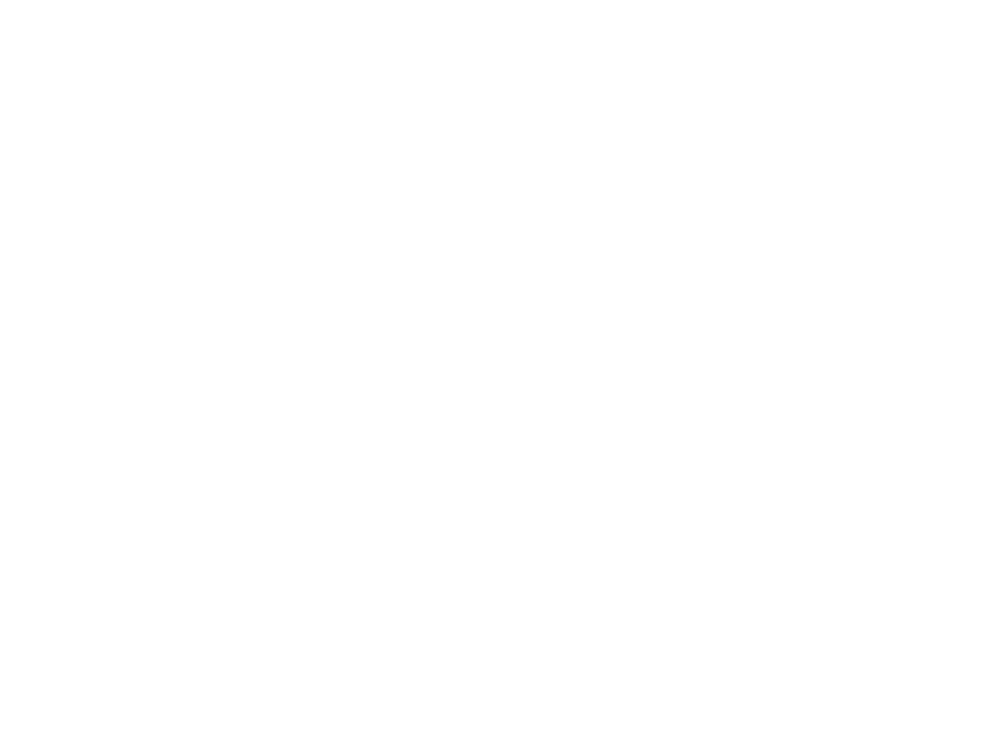
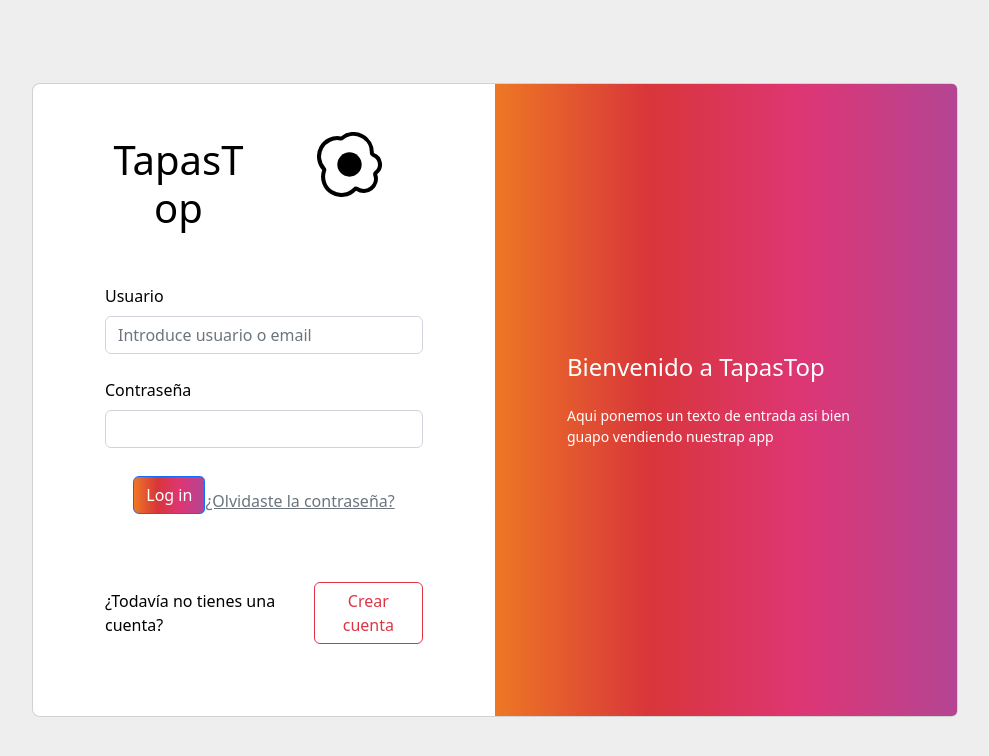
Before and after one commit to TapasTop/angular-frontend, an Angular app in the folder front/: page /login in a window 1280 px wide. Before the commit this address led to /. Shown: the top 756 px of the page, without its empty margins (145-1134 px from the left). Built offline with nearby package versions, Linux system fonts and the light colour scheme.

Commit message:
vista del login

```diff
--- a/front/src/app/app-routing.module.ts
+++ b/front/src/app/app-routing.module.ts
@@ -1,7 +1,12 @@
 import { NgModule } from '@angular/core';
 import { RouterModule, Routes } from '@angular/router';
+import { AppComponent } from './app.component';
+import { LoginComponent } from './login/login.component';
 
-const routes: Routes = [];
+const routes: Routes = [
+  { path: "", component: AppComponent, pathMatch: "full" },
+  { path: 'login', component: LoginComponent }
+];
 
 @NgModule({
   imports: [RouterModule.forRoot(routes)],
--- a/front/src/app/app.component.html
+++ b/front/src/app/app.component.html
@@ -1 +1,4 @@
-<router-outlet></router-outlet>
+
+<div>
+    <router-outlet></router-outlet>
+</div>
--- a/front/src/app/app.component.ts
+++ b/front/src/app/app.component.ts
@@ -1,4 +1,5 @@
 import { Component } from '@angular/core';
+import { FormsModule } from '@angular/forms';
 
 @Component({
   selector: 'app-root',
--- a/front/src/app/app.module.ts
+++ b/front/src/app/app.module.ts
@@ -3,10 +3,12 @@
 
 import { AppRoutingModule } from './app-routing.module';
 import { AppComponent } from './app.component';
+import { LoginComponent } from './login/login.component';
 
 @NgModule({
   declarations: [
-    AppComponent
+    AppComponent,
+    LoginComponent,
   ],
   imports: [
     BrowserModule,
--- /dev/null
+++ b/front/src/app/login/login.component.css
@@ -0,0 +1,22 @@
+.gradient-custom-2 {
+    /* fallback for old browsers */
+    background: #fccb90;
+
+    /* Chrome 10-25, Safari 5.1-6 */
+    background: -webkit-linear-gradient(to right, #ee7724, #d8363a, #dd3675, #b44593);
+
+    /* W3C, IE 10+/ Edge, Firefox 16+, Chrome 26+, Opera 12+, Safari 7+ */
+    background: linear-gradient(to right,#ee7724, #d8363a, #dd3675, #b44593);
+    }
+
+    @media (min-width: 768px) {
+    .gradient-form {
+    height: 100vh !important;
+    }
+    }
+    @media (min-width: 769px) {
+    .gradient-custom-2 {
+    border-top-right-radius: .3rem;
+    border-bottom-right-radius: .3rem;
+    }
+    }
--- /dev/null
+++ b/front/src/app/login/login.component.html
@@ -0,0 +1,63 @@
+<section class="h-100 gradient-form" style="background-color: #eee;">
+    <div class="container py-5 h-100">
+      <div class="row d-flex justify-content-center align-items-center h-100">
+        <div class="col-xl-10">
+          <div class="card rounded-3 text-black">
+            <div class="row g-0">
+              <div class="col-lg-6">
+                <div class="card-body p-md-5 mx-md-4">
+
+                  <div class="text-center">
+                    <div class="row">
+                        <div class="col-6">
+                            <h1 class="mt-1 mb-5 pb-1">TapasTop</h1>
+                        </div>
+                        <div class="col">
+                            <svg xmlns="http://www.w3.org/2000/svg" width="65" height="65" fill="currentColor" class="bi bi-egg-fried" viewBox="0 0 16 16">
+                                <path d="M8 11a3 3 0 1 0 0-6 3 3 0 0 0 0 6z"/>
+                                <path d="M13.997 5.17a5 5 0 0 0-8.101-4.09A5 5 0 0 0 1.28 9.342a5 5 0 0 0 8.336 5.109 3.5 3.5 0 0 0 5.201-4.065 3.001 3.001 0 0 0-.822-5.216zm-1-.034a1 1 0 0 0 .668.977 2.001 2.001 0 0 1 .547 3.478 1 1 0 0 0-.341 1.113 2.5 2.5 0 0 1-3.715 2.905 1 1 0 0 0-1.262.152 4 4 0 0 1-6.67-4.087 1 1 0 0 0-.2-1 4 4 0 0 1 3.693-6.61 1 1 0 0 0 .8-.2 4 4 0 0 1 6.48 3.273z"/>
+                              </svg>
+                        </div>
+                    </div>
+                  </div>
+
+                  <form>
+
+                    <div class="form-outline mb-4">
+                      <label class="form-label" for="form2Example11">Usuario</label>
+                      <input type="email" id="form2Example11" class="form-control"
+                        placeholder="Introduce usuario o email" />
+                    </div>
+
+                    <div class="form-outline mb-4">
+                        <label class="form-label" for="form2Example22">Contraseña</label>
+                      <input type="password" id="form2Example22" class="form-control" />
+                    </div>
+
+                    <div class="text-center pt-1 mb-5 pb-1">
+                      <button class="btn btn-primary btn-block fa-lg gradient-custom-2 mb-3" type="button">Log
+                        in</button>
+                      <a class="text-muted" href="#!">¿Olvidaste la contraseña?</a>
+                    </div>
+
+                    <div class="d-flex align-items-center justify-content-center pb-4">
+                      <p class="mb-0 me-2">¿Todavía no tienes una cuenta?</p>
+                      <button type="button" class="btn btn-outline-danger">Crear cuenta</button>
+                    </div>
+
+                  </form>
+
+                </div>
+              </div>
+              <div class="col-lg-6 d-flex align-items-center gradient-custom-2">
+                <div class="text-white px-3 py-4 p-md-5 mx-md-4">
+                  <h4 class="mb-4">Bienvenido a TapasTop</h4>
+                  <p class="small mb-0"> Aqui ponemos un texto de entrada asi bien guapo vendiendo nuestrap app</p>
+                </div>
+              </div>
+            </div>
+          </div>
+        </div>
+      </div>
+    </div>
+  </section>
```
Also changed, not shown: front/src/app/login/login.component.ts (added, +15 -0 lines), 1 other file (tests, documents, lock files or other folders).
